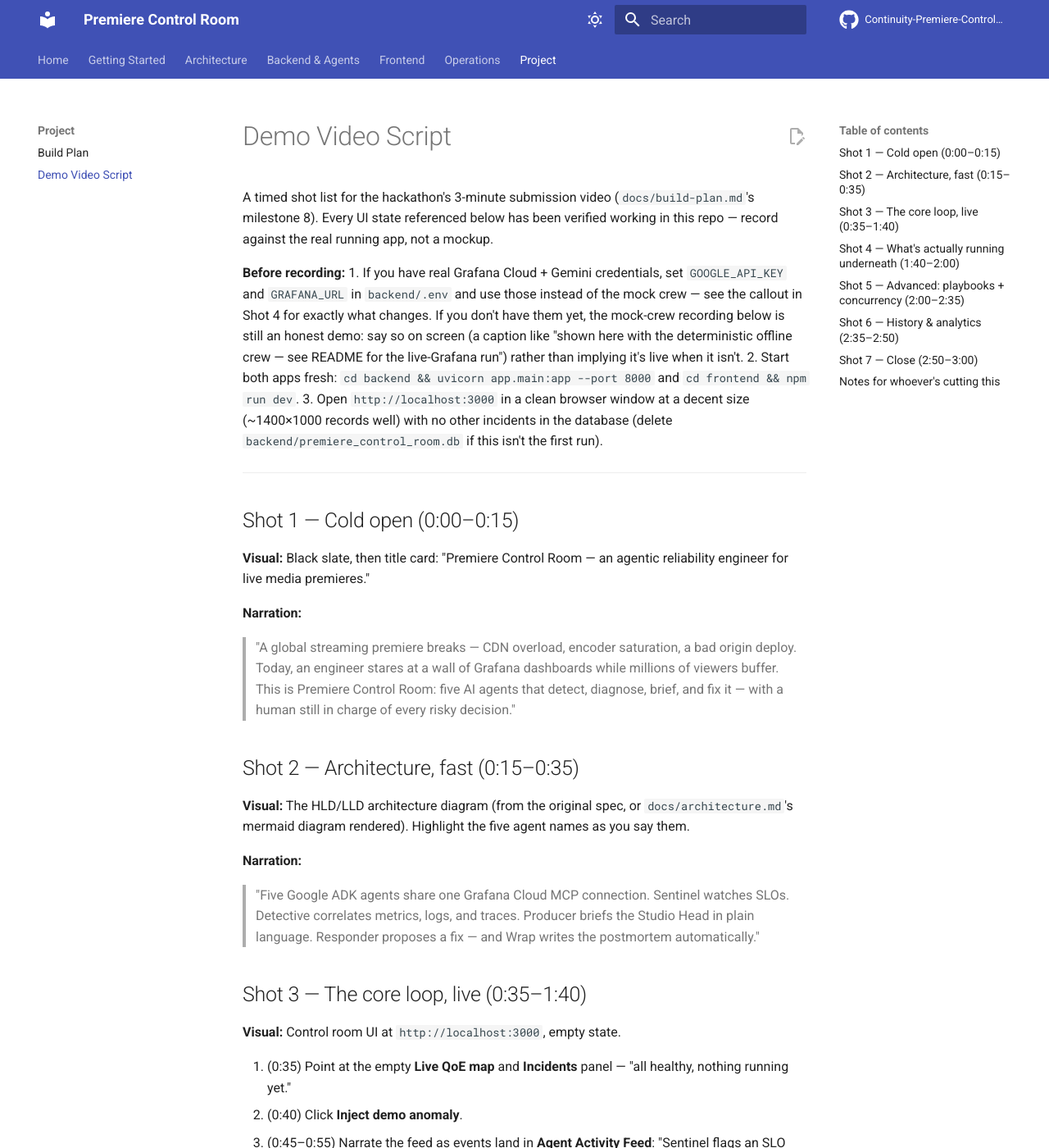
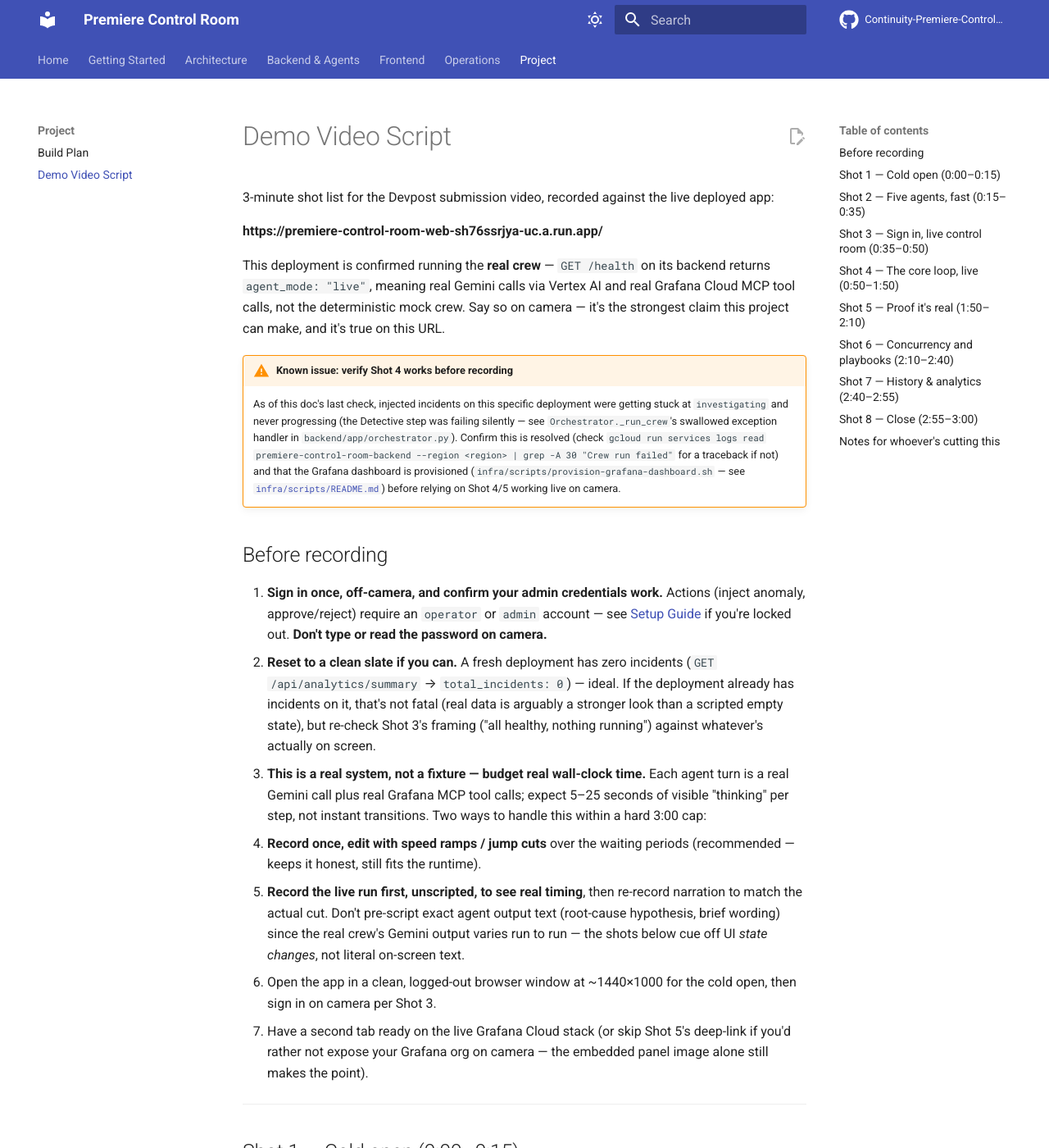
Before and after one commit to akashtalole/Continuity-Premiere-Control-Room-Agents, an MkDocs documentation site: the page built from docs/demo-video-script.md, in a window 1280 px wide and 1400 px high. Shown: the whole window at 82% size. Built offline with MkDocs 1.6.1 and Material for MkDocs 9.7.7, drawn with Linux system fonts in a browser that asks for light colours; comment, search, counter and statistics services are not loaded; some of the changed text lies outside the part shown.

Commit message:
Update stale README/docs to match current project state
README.md still described the original MVP: 16 tests, mock crew
"never made an actual live call," Postgres/SQLite-only persistence,
no mention of auth/RBAC, Firestore, or the docs site. Brings it in
line with what's actually true now:

- Real Grafana MCP + Gemini verified live, not just code-complete.
- 26 tests (was 16), Firestore + SQL two-store persistence, JWT
  auth/RBAC/audit log, cross-incident memory, token/cost tracking,
  AI Observability, and the published docs site all called out.
- Getting-started steps now mention the Firestore emulator dependency
  and the Grafana dashboard provisioning script, both required steps
  that were previously undocumented at the top level.

Also fixes a heading in docs/agents.md ("Cost & token usage" ->
"Cost and token usage") that still had an ampersand -- the same anchor
-mismatch class of bug already fixed for two sibling headings earlier,
just missed on this one.

docs/demo-video-script.md replaced with a version scripted against the
actual live deployed app instead of localhost + the mock crew, with a
callout flagging the still-open "incidents stuck at investigating" bug
to verify before relying on it in a recording.

Co-Authored-By: Claude Sonnet 5 <noreply@anthropic.com>
Claude-Session: https://claude.ai/code/session_01LqS1QSsrjHMd3yYTydxb3C

```diff
--- a/docs/demo-video-script.md
+++ b/docs/demo-video-script.md
@@ -1,80 +1,94 @@
 # Demo Video Script
 
-A timed shot list for the hackathon's 3-minute submission video (`docs/build-plan.md`'s milestone 8). Every UI state referenced below has been verified working in this repo — record against the real running app, not a mockup.
+3-minute shot list for the Devpost submission video, recorded against the live deployed app:
 
-**Before recording:**
-1. If you have real Grafana Cloud + Gemini credentials, set `GOOGLE_API_KEY` and `GRAFANA_URL` in `backend/.env` and use those instead of the mock crew — see the callout in Shot 4 for exactly what changes. If you don't have them yet, the mock-crew recording below is still an honest demo: say so on screen (a caption like "shown here with the deterministic offline crew — see README for the live-Grafana run") rather than implying it's live when it isn't.
-2. Start both apps fresh: `cd backend && uvicorn app.main:app --port 8000` and `cd frontend && npm run dev`.
-3. Open `http://localhost:3000` in a clean browser window at a decent size (~1400×1000 records well) with no other incidents in the database (delete `backend/premiere_control_room.db` if this isn't the first run).
+**https://premiere-control-room-web-sh76ssrjya-uc.a.run.app/**
+
+This deployment is confirmed running the **real crew** — `GET /health` on its backend returns `agent_mode: "live"`, meaning real Gemini calls via Vertex AI and real Grafana Cloud MCP tool calls, not the deterministic mock crew. Say so on camera — it's the strongest claim this project can make, and it's true on this URL.
+
+!!! warning "Known issue: verify Shot 4 works before recording"
+    As of this doc's last check, injected incidents on this specific deployment were getting stuck at `investigating` and never progressing (the Detective step was failing silently — see `Orchestrator._run_crew`'s swallowed exception handler in `backend/app/orchestrator.py`). Confirm this is resolved (check `gcloud run services logs read premiere-control-room-backend --region <region> | grep -A 30 "Crew run failed"` for a traceback if not) and that the Grafana dashboard is provisioned (`infra/scripts/provision-grafana-dashboard.sh` — see [`infra/scripts/README.md`](https://github.com/akashtalole/Continuity-Premiere-Control-Room-Agents/blob/main/infra/scripts/README.md#provisioning-the-slo-dashboard)) before relying on Shot 4/5 working live on camera.
+
+## Before recording
+
+1. **Sign in once, off-camera, and confirm your admin credentials work.** Actions (inject anomaly, approve/reject) require an `operator` or `admin` account — see [Setup Guide](setup-guide.md) if you're locked out. **Don't type or read the password on camera.**
+2. **Reset to a clean slate if you can.** A fresh deployment has zero incidents (`GET /api/analytics/summary` → `total_incidents: 0`) — ideal. If the deployment already has incidents on it, that's not fatal (real data is arguably a stronger look than a scripted empty state), but re-check Shot 3's framing ("all healthy, nothing running") against whatever's actually on screen.
+3. **This is a real system, not a fixture — budget real wall-clock time.** Each agent turn is a real Gemini call plus real Grafana MCP tool calls; expect 5–25 seconds of visible "thinking" per step, not instant transitions. Two ways to handle this within a hard 3:00 cap:
+   - **Record once, edit with speed ramps / jump cuts** over the waiting periods (recommended — keeps it honest, still fits the runtime).
+   - **Record the live run first, unscripted, to see real timing**, then re-record narration to match the actual cut. Don't pre-script exact agent output text (root-cause hypothesis, brief wording) since the real crew's Gemini output varies run to run — the shots below cue off UI *state changes*, not literal on-screen text.
+4. Open the app in a clean, logged-out browser window at ~1440×1000 for the cold open, then sign in on camera per Shot 3.
+5. Have a second tab ready on the live Grafana Cloud stack (or skip Shot 5's deep-link if you'd rather not expose your Grafana org on camera — the embedded panel image alone still makes the point).
 
 ---
 
 ## Shot 1 — Cold open (0:00–0:15)
 
-**Visual:** Black slate, then title card: "Premiere Control Room — an agentic reliability engineer for live media premieres."
+**Visual:** Black slate, then a title card: "Premiere Control Room — an agentic reliability engineer for live media premieres."
+
+**Narration (≈13s spoken, rest is visual beat):**
+> "A global streaming premiere breaks — CDN overload, encoder saturation, a bad origin deploy. Today, an engineer stares at a wall of dashboards while millions of viewers buffer. This is Premiere Control Room."
+
+## Shot 2 — Five agents, fast (0:15–0:35)
+
+**Visual:** The architecture diagram (see [`docs/architecture.md`](architecture.md)) or a simple five-name graphic (Sentinel → Detective → Producer → Responder → Wrap). Highlight each name as it's said.
 
 **Narration:**
-> "A global streaming premiere breaks — CDN overload, encoder saturation, a bad origin deploy. Today, an engineer stares at a wall of Grafana dashboards while millions of viewers buffer. This is Premiere Control Room: five AI agents that detect, diagnose, brief, and fix it — with a human still in charge of every risky decision."
+> "Five Google ADK agents, sharing one live Grafana Cloud MCP connection. Sentinel watches service-level objectives. Detective correlates metrics, logs, and traces into a root cause. Producer briefs the team in plain language. Responder proposes a fix. And Wrap writes the postmortem — automatically."
 
-## Shot 2 — Architecture, fast (0:15–0:35)
+## Shot 3 — Sign in, live control room (0:35–0:50)
 
-**Visual:** The HLD/LLD architecture diagram (from the original spec, or `docs/architecture.md`'s mermaid diagram rendered). Highlight the five agent names as you say them.
+**Visual:** The real deployed app. Empty Control Room, all agent tiles idle, Live QoE map all green ("healthy"). Click **Sign in** in the sidebar, sign in as operator/admin (credentials off-screen).
 
 **Narration:**
-> "Five Google ADK agents share one Grafana Cloud MCP connection. Sentinel watches SLOs. Detective correlates metrics, logs, and traces. Producer briefs the Studio Head in plain language. Responder proposes a fix — and Wrap writes the postmortem automatically."
+> "This isn't a mockup — it's live right now, running the real Gemini crew against a real Grafana Cloud stack. Everything's healthy. Let's break something."
 
-## Shot 3 — The core loop, live (0:35–1:40)
+## Shot 4 — The core loop, live (0:50–1:50)
 
-**Visual:** Control room UI at `http://localhost:3000`, empty state.
+**Visual:** Back on the Control Room page, signed in. Click **Inject demo anomaly**.
 
-1. (0:35) Point at the empty **Live QoE map** and **Incidents** panel — "all healthy, nothing running yet."
-2. (0:40) Click **Inject demo anomaly**.
-3. (0:45–0:55) Narrate the feed as events land in **Agent Activity Feed**: "Sentinel flags an SLO breach → Detective correlates a root cause → Producer opens an incident brief." Point at the **Live QoE map** tile flipping to "Degraded."
-4. (1:00) The **Approval Modal** appears ("Responder wants to take a high-risk action"). Pause here.
+1. (0:50) Click the button; narrate as the **Agent activity feed** starts filling and the **Sentinel**/**Detective**/**Producer** status tiles light up blue ("running") one after another.
+   > "Sentinel flags a real SLO breach. Detective pulls real metrics, logs, and traces through Grafana's MCP tools to build a root-cause hypothesis. Producer turns that into an incident brief."
+2. (Whenever it lands — real Gemini latency, don't force a timestamp) the **Responder** tile turns amber, reading **blocked**, and the approval modal appears: *"1 of 1 pending"*, the proposed action type, and Approve/Reject buttons.
+   > "And here's the moment that matters. Responder wants to act — but it's not allowed to. This isn't a prompt asking the model to be careful. It's a real function call, blocked in code, waiting on a human. The model can't talk its way past this."
+3. Click **Approve** on camera.
+   > "Approved."
+4. Cut to the incident's status flipping through to **postmortem ready**, and the **Incident timeline** panel populating with the full agent-by-agent history.
+   > "And Wrap closes it out — a full timeline and a written postmortem, generated the moment it resolves."
 
-   > "This is the governance moment. The Responder can't touch anything — it's blocked on a real function call that only a human can resolve. Not a prompt asking it to be careful — code that makes it wait."
+## Shot 5 — Proof it's real (1:50–2:10)
 
-5. (1:10) Click **Approve**.
-6. (1:15–1:35) Show the incident flipping through to **Postmortem ready**, the timeline populating in **Incident Timeline**, and the QoE tile going to "Recovering."
-7. (1:35) Quick cut to the **Incident Timeline** panel showing the full agent-by-agent history for this one incident.
-
-## Shot 4 — What's actually running underneath (1:40–2:00)
-
-**Visual:** Split-screen or quick cut to a terminal.
-
-- **If using real Grafana/Gemini credentials:** show the backend terminal log lines where the ADK Runner is actually calling Grafana MCP tools (`query_prometheus`, `create_incident`, etc.) — this is the moment that proves "real runtime MCP use," so don't skip it if you have it.
-- **If using the mock crew:** show the terminal running `uvicorn app.main:app` with `agent_mode: "mock"` visible in a `GET /health` response, and say so explicitly:
-  > "This run is the deterministic offline crew, so the demo works without live credentials — swap in a Grafana Cloud API key and it's the same code path talking to the real MCP server."
-- Either way, cut briefly to the synthetic telemetry pipeline's console output (`docs/build-plan.md`'s telemetry stub) showing real OpenTelemetry metric/trace export — proof the SLO data itself isn't fake.
-
-## Shot 5 — Advanced: playbooks + concurrency (2:00–2:35)
-
-**Visual:** Back in the UI.
-
-1. (2:00) Click **Inject 3 concurrent anomalies**.
-2. (2:05–2:15) Narrate over the feed: "Three incidents, three different playbooks. Encoder capacity scales itself automatically — that's low risk. The CDN failover and cache purge both wait for approval — high risk, one human decision at a time, tracked independently." Point at the **Responder ×2 — Blocked** badge and the approval modal's "1 of 2 pending" counter.
-3. (2:20) Approve one, reject the other, on camera.
-4. (2:30) Let all three settle to **Postmortem ready**.
-
-## Shot 6 — History & analytics (2:35–2:50)
-
-**Visual:** Click **History & analytics**.
+**Visual:** Scroll to the **Grafana panel** card on the incident — a live-rendered image pulled straight from the real Grafana dashboard, with an "Open in Grafana →" link. Click it to briefly show the real Grafana Cloud UI in a new tab (optional — skip if you'd rather not expose your Grafana org).
 
 **Narration:**
-> "Every incident is archived automatically — MTTR, breach frequency by metric and region, and the full postmortem, one click away."
+> "That panel isn't a screenshot we baked in — it's rendered live from our own Grafana Cloud stack, the same one the agents just queried. This whole run — every model call, every tool call — is real."
 
-Click into one incident row to show the postmortem expanding inline.
+## Shot 6 — Concurrency and playbooks (2:10–2:40)
 
-## Shot 7 — Close (2:50–3:00)
+**Visual:** Back on the Control Room home. Click **Inject 3 concurrent anomalies**.
 
-**Visual:** Title card again, with a short tech-stack line: "Google ADK · Gemini · Grafana Cloud MCP · FastAPI · Next.js" and the repo URL.
+1. Narrate over the feed as three incidents run in parallel and the Responder tile reads **blocked ×2** (or similar — however many land as high-risk simultaneously).
+   > "Three incidents, three different playbooks. One's low-risk — the crew scales capacity and moves on by itself. Two are high-risk — CDN failover, a cache purge — and both wait for a human, tracked independently, one modal, one decision at a time."
+2. Approve one, reject the other, on camera — quick cuts, no narration needed over the clicks themselves.
+3. Let them settle to **postmortem ready** (or **skipped** for the rejected one).
+
+## Shot 7 — History & analytics (2:40–2:55)
+
+**Visual:** Click **History & Analytics** in the sidebar. Show the stat tiles: Total incidents, MTTR, Resolved, Active, and — distinctively — **Gemini input/output tokens** and **Estimated cost**.
 
 **Narration:**
-> "Premiere Control Room — reliability engineering that never blinks, and never acts alone."
+> "Every incident's archived automatically — mean time to resolution, breach frequency, and real Gemini token usage and cost, right down to the run we just watched."
+
+## Shot 8 — Close (2:55–3:00)
+
+**Visual:** Title card: "Google ADK · Gemini · Grafana Cloud MCP · FastAPI · Next.js" plus the live URL and repo link.
+
+**Narration:**
+> "Premiere Control Room. Reliability engineering that never blinks, and never acts alone."
 
 ---
 
 ## Notes for whoever's cutting this
 
-- Total run time targets 3:00 flat; Shots 3 and 5 are the ones worth protecting if something has to be trimmed — they're the only two that show the forced-approval gate and the multi-scenario playbook, which are this project's two strongest, most differentiated claims.
-- Every screen state named above (the approval modal copy, the "×2 Blocked" badge, the "1 of 2 pending" counter, the QoE map's Degraded/Recovering/Healthy labels, the History page's stat tiles) is exact text from the running app as of this repo's current commit — if the UI changes, re-check this script against it before recording.
+- Total run time targets 3:00 flat. Shot 4 (the forced-approval gate) and Shot 6 (concurrent playbooks) are this project's two most differentiated claims — protect those if anything needs trimming, cut Shot 5 first if you're tight.
+- Because this is a live system, exact wording of the Detective's hypothesis, the Producer's brief, and the Responder's proposed action will vary run to run — don't script narration around literal on-screen text; cue lines off UI *state* (tile color, modal appearing, badge count) as written above.
+- Re-verify screen copy against the running app before your final cut — UI strings referenced here (`Inject demo anomaly`, `blocked`, `1 of N pending`, `postmortem ready`, the Live QoE map's `healthy`/`degraded`/`recovering` labels, the History page's stat tile labels) were pulled directly from the frontend source as of this repo's current commit.
```
Also changed, not shown: README.md (+15 -7 lines), docs/agents.md (+1 -1 lines).
